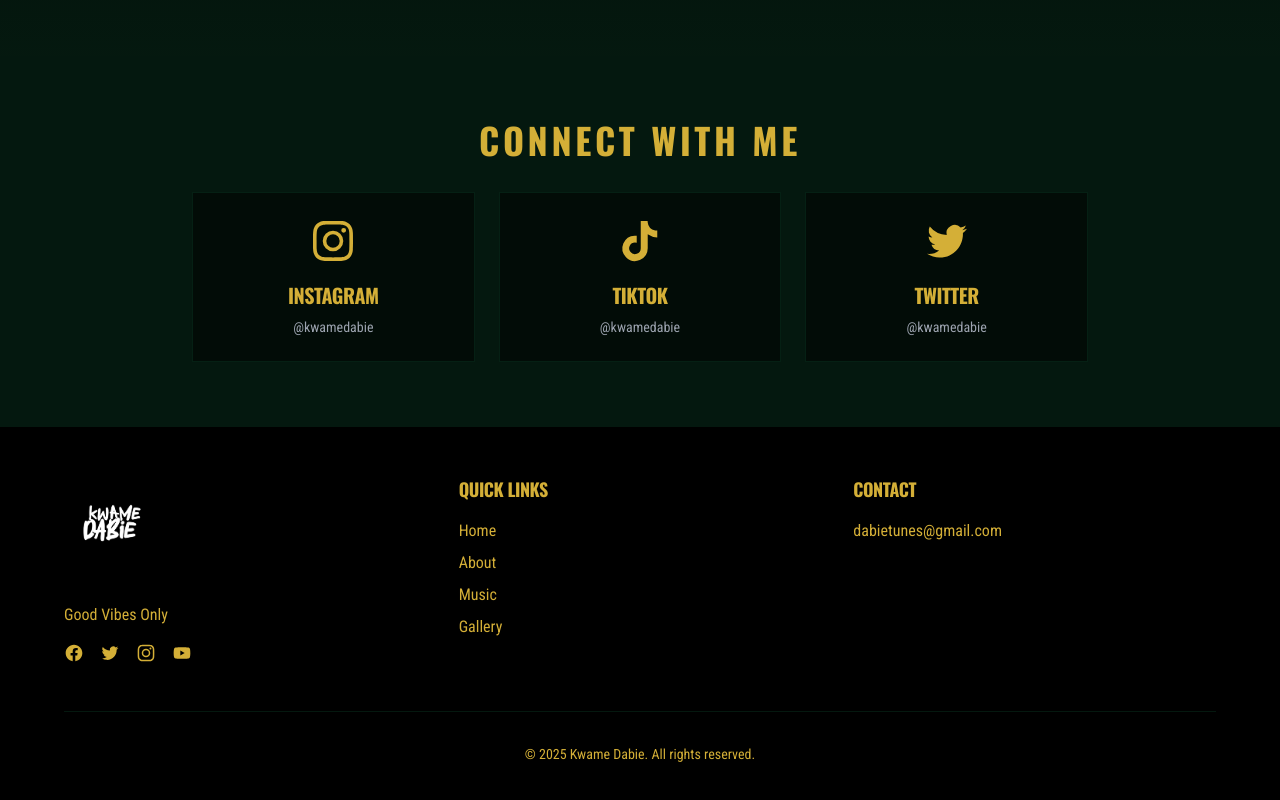
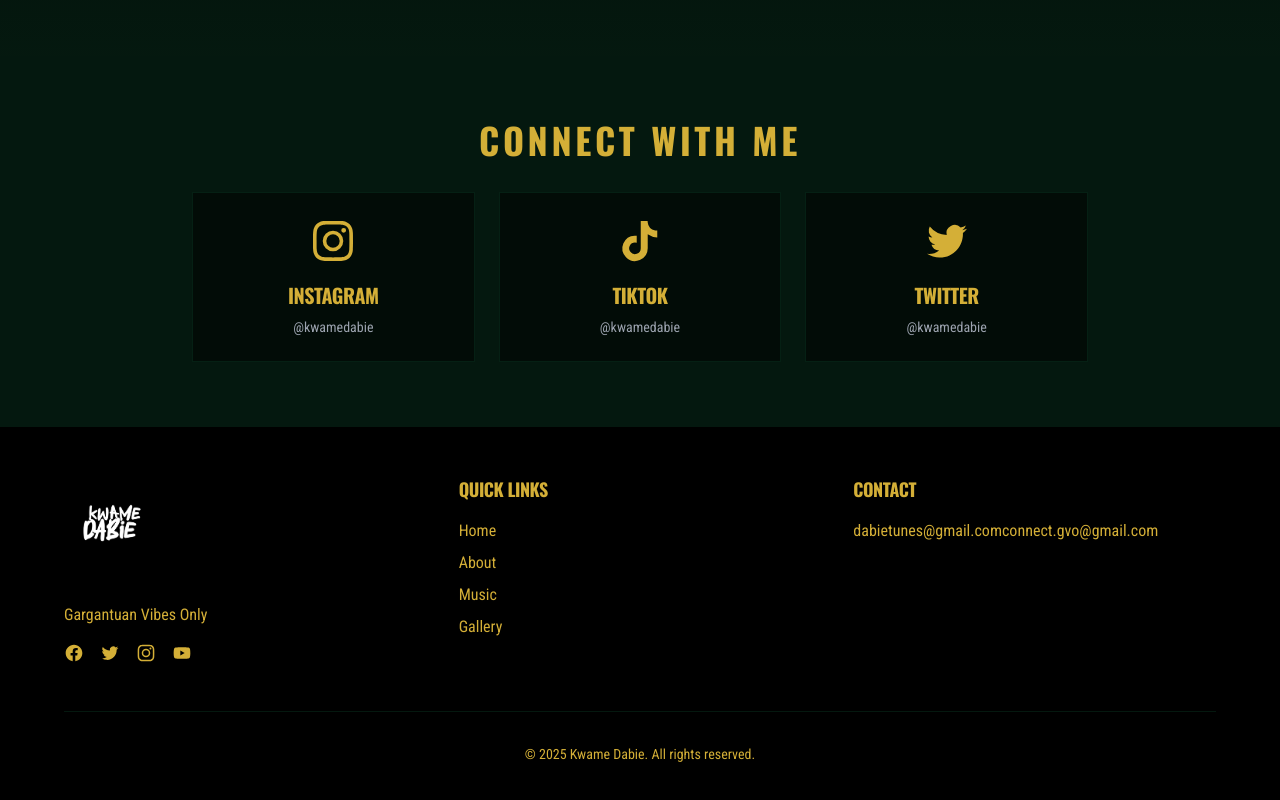
Before and after one commit to nanayawkm/Kwame-Dabie, a Next.js app: page / in a window 1280 px wide. Shown: the part 2742-3542 px from the top of the page. Built offline with nearby package versions, Linux system fonts and the light colour scheme.

Commit message:
Update text in Home component and add new email contact

```diff
--- a/app/page.tsx
+++ b/app/page.tsx
@@ -253,7 +253,7 @@ export default function Home() {
                   className="object-contain object-left"
                 />
               </div>
-              <p className="text-gold-500 mb-4">Good Vibes Only</p>
+              <p className="text-gold-500 mb-4">Gargantuan Vibes Only</p>
               <div className="flex space-x-4">
                 <Link href="https://www.facebook.com/kwamedabie" target="_blank" rel="noopener noreferrer" className="text-gold-500 hover:text-white transition-colors duration-300">
                   <svg className="w-5 h-5" fill="currentColor" viewBox="0 0 24 24" aria-hidden="true">
@@ -321,6 +321,7 @@ export default function Home() {
               <ul className="space-y-2">
                 <li className="text-gold-500 hover:text-white transition-colors duration-300">
                   <a href="mailto:dabietunes@gmail.com">dabietunes@gmail.com</a>
+                  <a href="mailto:connect.gvo@gmail.com">connect.gvo@gmail.com</a>
                 </li>
               </ul>
             </div>
```
Also changed, not shown: 1 other file (tests, documents, lock files or other folders).
